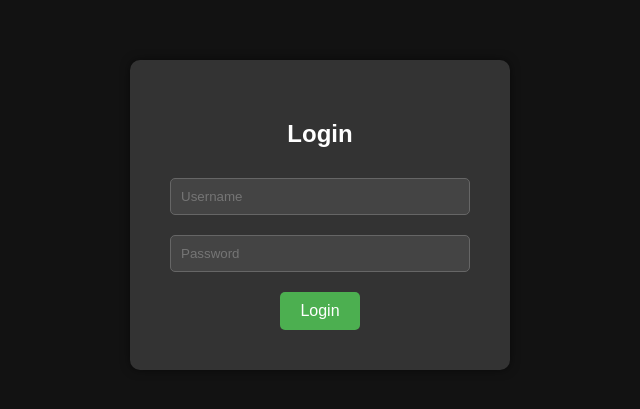
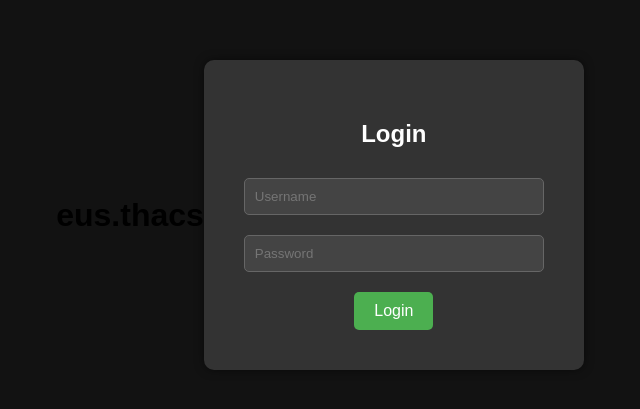
Before and after one commit to nishanahdassociates/AHD, a plain HTML site: page index.html in a window 1280 px wide. Shown: the part 185-594 px from the top of the page, without its empty margins (320-960 px from the left). Drawn offline with Linux system fonts and the light colour scheme.

Commit message:
Update index.html

```diff
--- a/index.html
+++ b/index.html
@@ -3,7 +3,7 @@
 <head>
 <meta charset="UTF-8">
 <meta name="viewport" content="width=device-width, initial-scale=1.0">
-<title>Login Page</title>
+<title>eus.thacs Login Page</title>
 <style>
     body {
         font-family: Arial, sans-serif;
@@ -56,6 +56,7 @@
         background-color: #45a049;
     }
 </style>
+    <h1><center><b>eus.thacs</h1></b><center>
 </head>
 <body>
 
```
